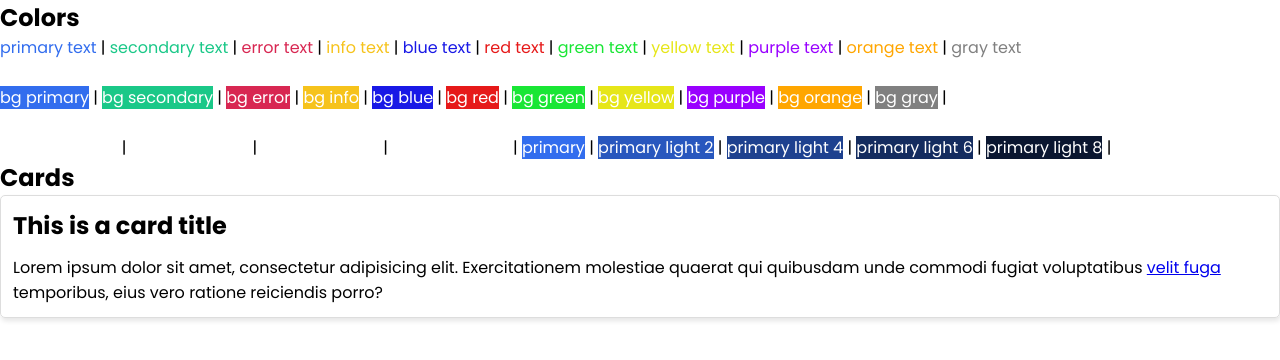
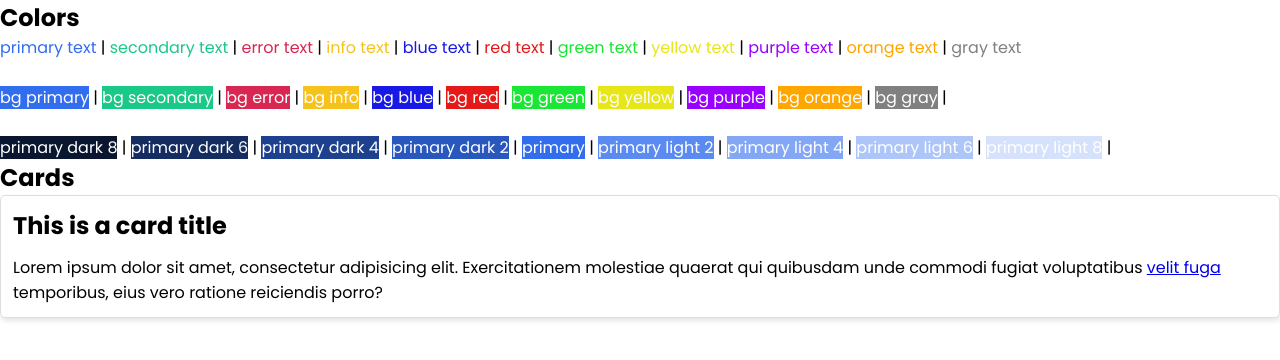
Before and after one commit to huzitaiwo/learning-sass-scss, a website: page index.html in a window 1280 px wide. Drawn offline with Linux system fonts and the light colour scheme.

Commit message:
fixed variaion colors bug

```diff
--- a/handsome/_colors.scss
+++ b/handsome/_colors.scss
@@ -21,7 +21,7 @@
     .text-#{$key}-dark-#{$i} {
       color: mix(black, $val, $i * 10);
     }
-    .bg-#{$key}-light-#{$i} {
+    .bg-#{$key}-dark-#{$i} {
       background-color: mix(black, $val, $i * 10);
     }
   }
```
Also changed, not shown: css/index.css.
